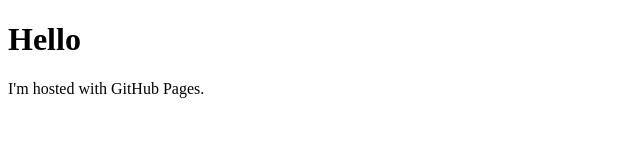
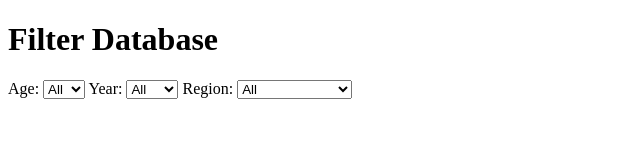
Before and after one commit to Le0p/Le0p.github.io, a plain HTML site: page index.html in a window 1280 px wide. Shown: the whole page, without its empty margins (0-640 px from the left). Drawn offline with nearby package versions, Linux system fonts and the light colour scheme; no server answers.

Commit message:
Update index.html

```diff
--- a/index.html
+++ b/index.html
@@ -1,7 +1,43 @@
 <!DOCTYPE html>
-<html>
+<html lang="en">
+<head>
+    <meta charset="UTF-8">
+    <title>Database Viewer</title>
+</head>
 <body>
-<h1>Hello</h1>
-<p>I'm hosted with GitHub Pages.</p>
+    <h1>Filter Database</h1>
+    <label for="age">Age:</label>
+    <select id="age">
+        <option value="">All</option>
+        <option value="3-5">3-5</option>
+        <option value="6-9">6-9</option>
+        <!-- Add more age options as needed -->
+    </select>
+
+    <label for="year">Year:</label>
+    <select id="year">
+        <option value="">All</option>
+        <option value="2000">2000</option>
+        <option value="2001">2001</option>
+        <!-- Add more year options as needed -->
+    </select>
+
+    <label for="region">Region:</label>
+    <select id="region">
+        <option value="">All</option>
+        <option value="Eastern Europe">Eastern Europe</option>
+        <option value="Eastern Asia">Eastern Asia</option>
+        <!-- Add more region options as needed -->
+    </select>
+
+    <div id="result"></div>
+
+    <script src="https://d3js.org/d3.v6.min.js"></script>
+    <script>
+        d3.csv("your_database.csv").then(function(data) {
+            // Process and filter data based on user selections
+            // Update the "result" div with the filtered data
+        });
+    </script>
 </body>
 </html>
```
